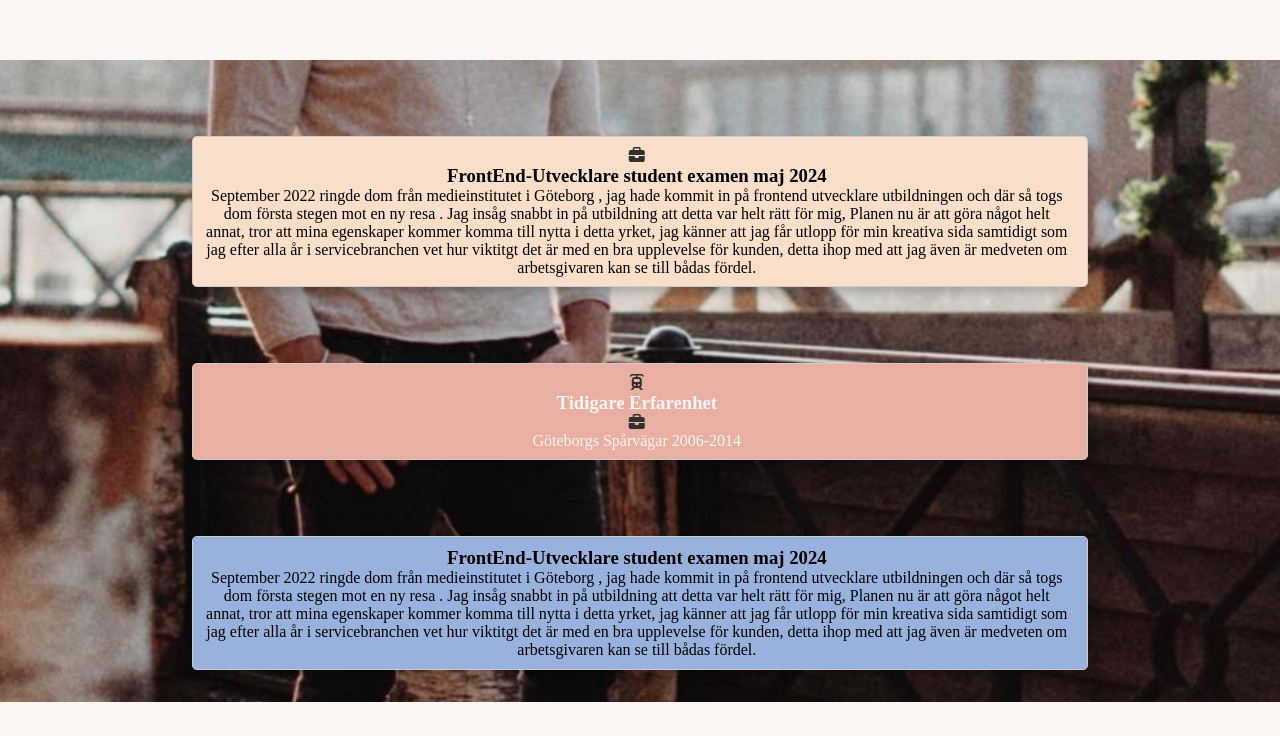
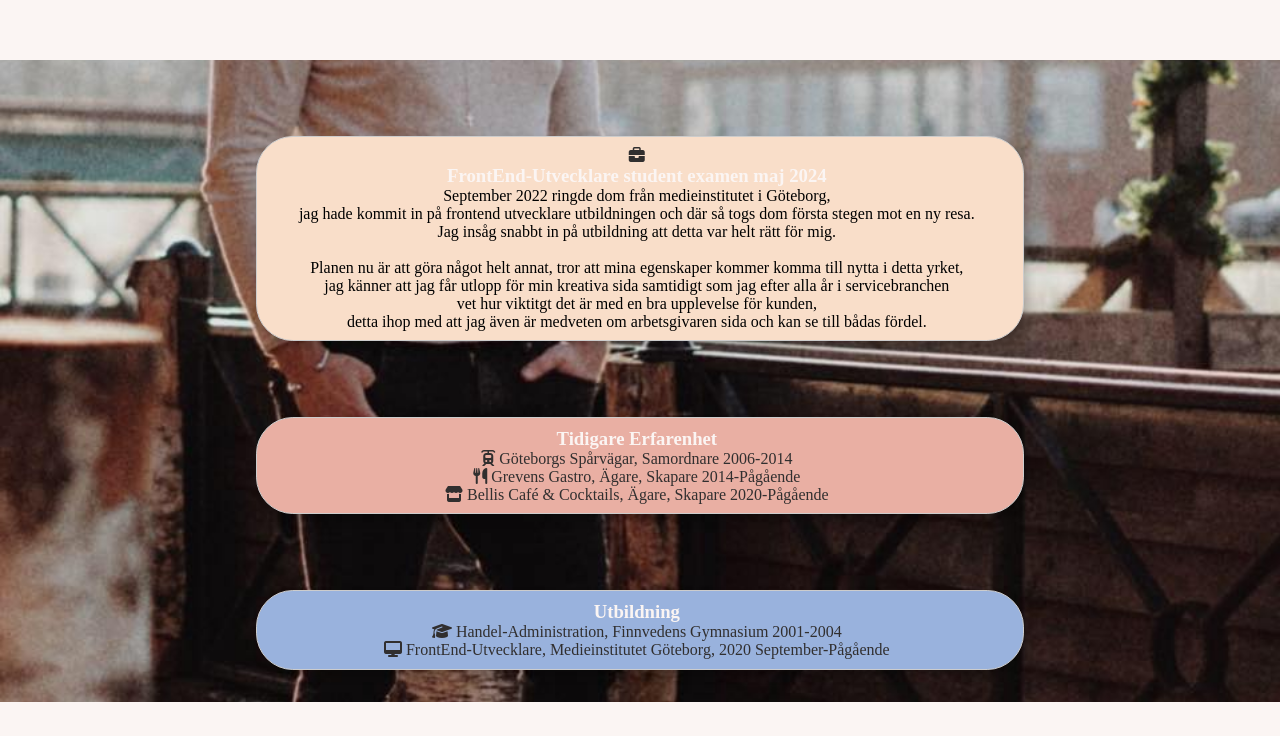
Before and after one commit to Knightrider85/cv-javascript, a plain HTML site: page index.html in a window 1280 px wide. Shown: the part 64-800 px from the top of the page. Drawn offline with Linux system fonts and the light colour scheme; files whose address does not match are found by name.

```diff
--- a/index.html
+++ b/index.html
@@ -36,38 +36,38 @@
                 <!-- tidigare erfarenheter -->
                 <li class="card-font"><i class="fa-solid fa-briefcase"></i></li>
             <h3>FrontEnd-Utvecklare student examen maj 2024</h3>
-            <p>September 2022 ringde dom från medieinstitutet i Göteborg
-                    , jag hade kommit in på frontend utvecklare utbildningen och
-                    där så togs dom första stegen mot en ny resa .
-                    Jag insåg snabbt in på utbildning att detta var helt rätt för mig,
+            <p>September 2022 ringde dom från medieinstitutet i Göteborg,  <br>
+                    jag hade kommit in på frontend utvecklare utbildningen och
+                    där så togs dom första stegen mot en ny resa. <br>
+                    Jag insåg snabbt in på utbildning att detta var helt rätt för mig. <br>
+                    <br>
                     Planen nu är att göra något helt annat, tror att mina egenskaper kommer
-                    komma till nytta i detta yrket, jag känner att jag får utlopp för min kreativa
-                    sida samtidigt som jag efter alla år i servicebranchen vet hur viktitgt det är
-                    med en bra upplevelse för kunden, detta ihop med att jag även är medveten om
-                    arbetsgivaren kan se till bådas fördel.
+                    komma till nytta i detta yrket, <br>
+                    jag känner att jag får utlopp för min kreativa
+                    sida samtidigt som jag efter alla år i servicebranchen <br>
+                    vet hur viktitgt det är med en bra upplevelse för kunden, <br>
+                    detta ihop med att jag även är medveten om
+                    arbetsgivaren sida och kan se till bådas fördel.
             </p>
         </div>
         <!-- tidigare erfarenheter -->
         <div class="card my-experience">
-            <li class="card-font"><i class="fa-solid fa-train-tram"></i></li>
+            <li class="card-font"></li>
             <h3>Tidigare Erfarenhet</h3>
-            <li class="card-font">
-                <i class="fa-solid fa-briefcase"></i></li>
-                <p>Göteborgs Spårvägar 2006-2014</p>
+            <li class="card-font my-experience-info">
+                <p><i class="fa-solid fa-train-tram"></i> Göteborgs Spårvägar, Samordnare 2006-2014</p>
+                <p><i class="fa-solid fa-utensils"></i> Grevens Gastro, Ägare, Skapare 2014-Pågående</p>
+                <p><i class="fa-solid fa-store"></i> Bellis Café & Cocktails, Ägare, Skapare 2020-Pågående</p>
+            </li>
         </div>
         <!-- personliga egenskaper table card-->
         <div class="card my-characteristic">
-            <h3>FrontEnd-Utvecklare student examen maj 2024</h3>
-            <p>September 2022 ringde dom från medieinstitutet i Göteborg
-                , jag hade kommit in på frontend utvecklare utbildningen och
-                där så togs dom första stegen mot en ny resa .
-                Jag insåg snabbt in på utbildning att detta var helt rätt för mig,
-                Planen nu är att göra något helt annat, tror att mina egenskaper kommer
-                komma till nytta i detta yrket, jag känner att jag får utlopp för min kreativa
-                sida samtidigt som jag efter alla år i servicebranchen vet hur viktitgt det är
-                med en bra upplevelse för kunden, detta ihop med att jag även är medveten om
-                arbetsgivaren kan se till bådas fördel.
-            </p>
+            <li class="card-font"></li>
+            <h3>Utbildning</h3>
+            <li class="card-font my-experience-info">
+                <p><i class="fa-solid fa-graduation-cap"></i> Handel-Administration, Finnvedens Gymnasium 2001-2004</p>
+                <p><i class="fa-solid fa-desktop"></i> FrontEnd-Utvecklare, Medieinstitutet Göteborg, 2020 September-Pågående</p>
+            </li>
         </div>
     </main>
     <!-- slider start -->
@@ -104,10 +104,12 @@
 
                 Hej framtida arbetsgivare, jag är en kille på 37 år ifrån Onsala, jag är född i Värnamo. <br>
                 Jag har efter pandemin valt att skola om mig till Frontend- Utvecklare, <br>
-                jag bor tillsammans med min fästmö och barn i en villa. <br>
+                jag bor tillsammans med min fästmö och barn i en villa här ute. <br>
+                <br>
                 På min fritid försöker jag träna, på sommaren gillar jag att köra
                 min Harley Davidson Sportster, där letar jag efter en fin lantlig färd där man kan hitta en fin utsiktsplats att
                 fika på med vänner. <br>
+                <br>
                 Jag som person är väldigt lojal och arbetsam,
                 jag försöker att alltid vara till stor hjälp för det företag och folk runt om mig, jag har ett öga för detaljer,
                 tycker om att utvecklas och förbättra kundens upplevelse, har många års erfarenhet av entreprenörsskap som jag
@@ -120,8 +122,8 @@
     <footer class="footer">
         <div class="container container-footer">
             <ul class="nav-list nav-list-footer" id="naviList">
-                <li class="list-item"><a href=""><i class="fa-brands fa-linkedin"></i></a></li>
-                <li class="list-item"><a href=""><i class="fa-regular fa-envelope"></i></a></li>
+                <li class="list-item"><a href="https://www.linkedin.com/in/daniel-vanpalo-955955194/"><i class="fa-brands fa-linkedin"></i></a></li>
+                <li class="list-item"><a href="mailto:daniel@grevensgastro.se"><i class="fa-regular fa-envelope"></i></a></li>
                 <li class="list-item"><a href=""><i class="fa-brands fa-square-github"></i></a></li>
                 <li class="list-item"><a href=""><i class="fa-brands fa-facebook"></i></a></li>
                 <li class="list-item"><a href=""><i class="fa-brands fa-instagram"></i></a></li>
--- a/style.css
+++ b/style.css
@@ -76,12 +76,12 @@ body {
 
 
 .card {
-    width: 70%;
+    width: 60%;
     display: inline-table;
     background: #F9DEC9;
     padding: 0.6em 1em 0.6em 0.6em;
     margin-bottom: 1em;
-    border-radius: 0.3em;
+    border-radius: 2.3em;
     box-shadow: rgb(0 0 0 / 20%) 3px 6px 10px;
     border: solid 1px #ccc;
     margin-top: 60px;
@@ -98,8 +98,13 @@ body {
 
  }
 
+ .card-font .my-experience-info {
+    display: block;
+ }
+
  .my-characteristic {
     background: #99B2DD;
+    color: #FBF5F3;
 
  }
 
@@ -118,6 +123,11 @@ body {
     margin-top: 40px;
     display: flex;
     justify-content: center;
+    margin-bottom: 10px;
+}
+
+.banner-text1 h2 {
+    margin-bottom: 20px;
 }
 
 /* slider */
@@ -307,6 +317,10 @@ span {
     font-size: 16px;
 }
 
+h3 {
+    color: #FBF5F3;
+}
+
 /*
 *:before,
 *:after {
```
